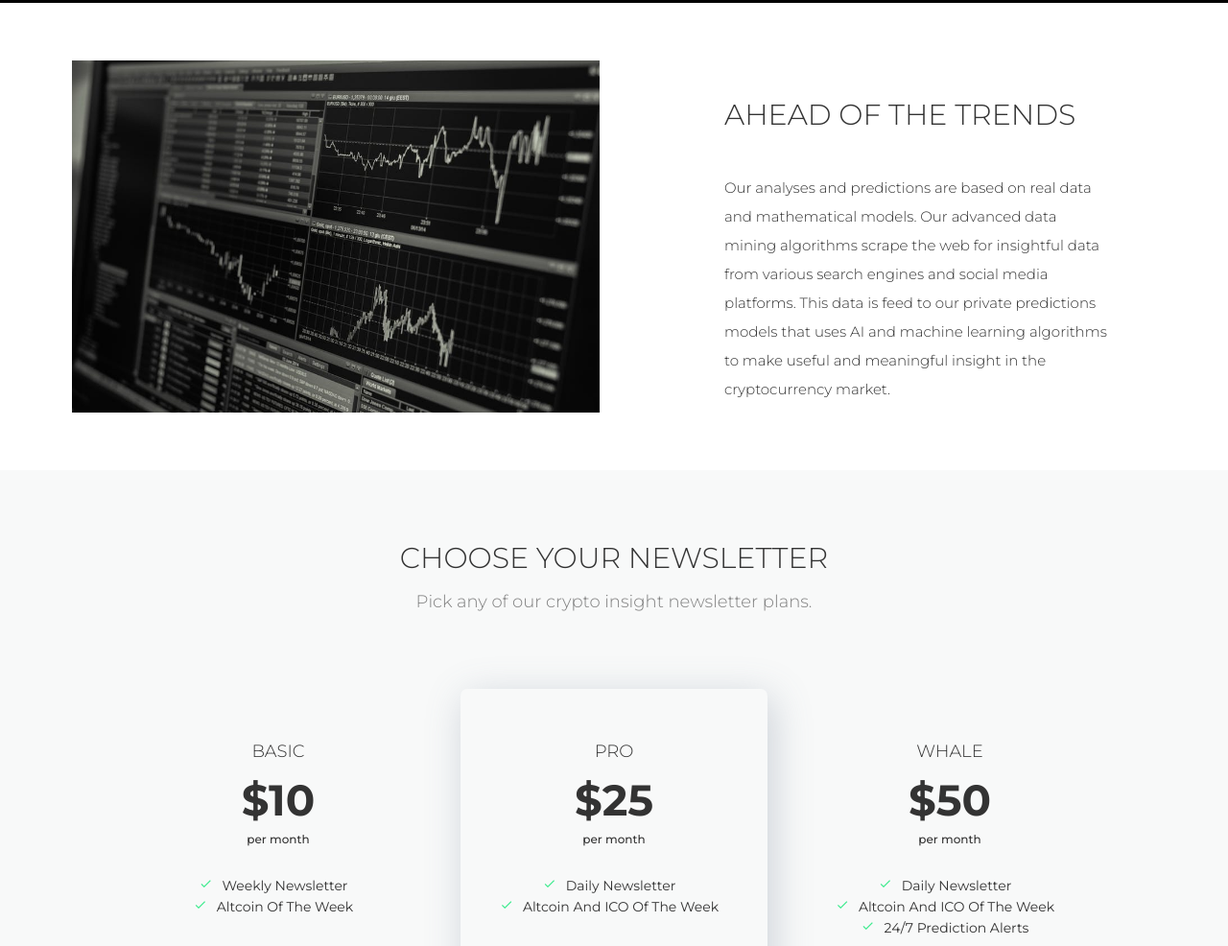
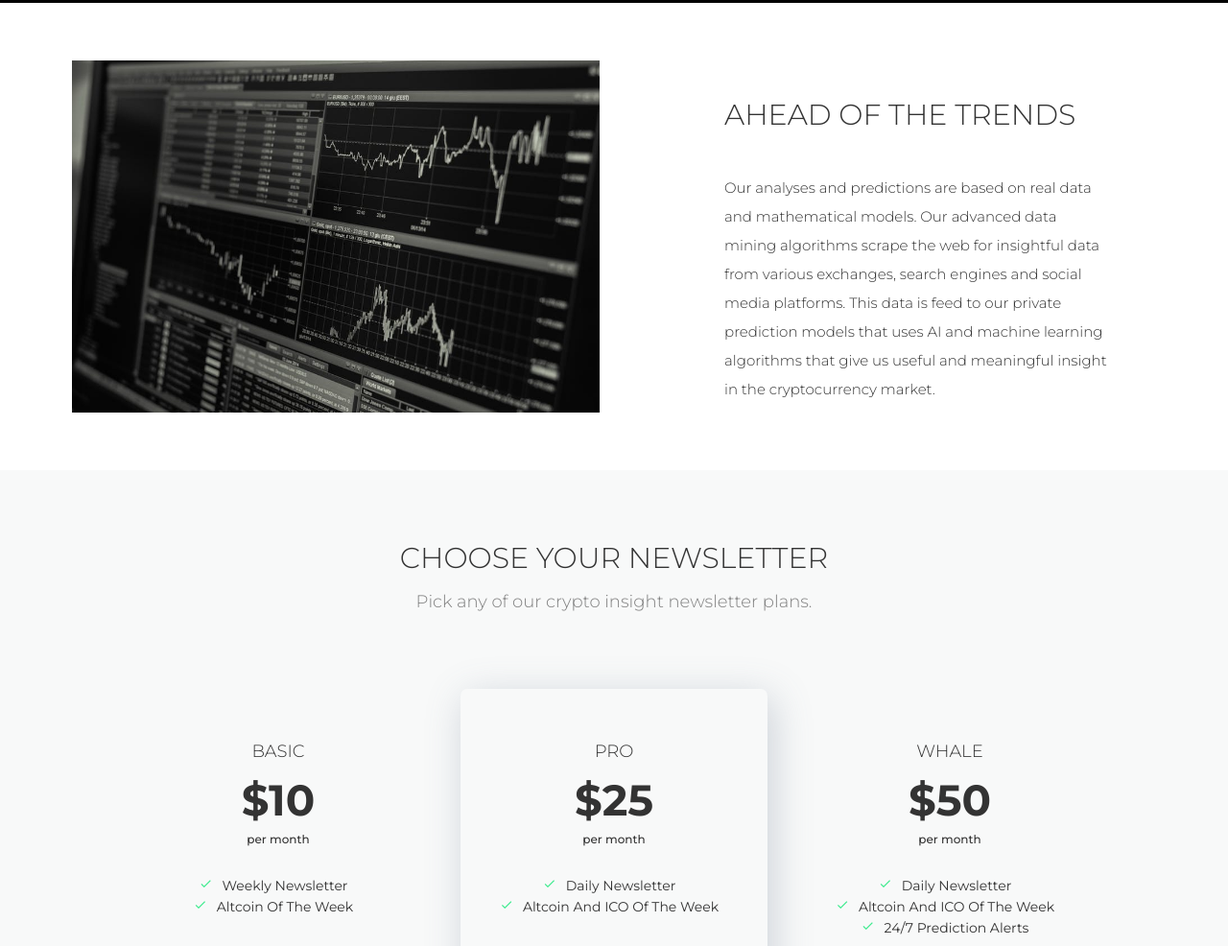
Before and after one commit to 004dk/crypto, a plain HTML site: page index.html in a window 1280 px wide. Shown: the part 1249-2235 px from the top of the page at 96% size. Drawn offline with nearby package versions, Linux system fonts and the light colour scheme.

Commit message:
Update index.html

```diff
--- a/index.html
+++ b/index.html
@@ -107,7 +107,7 @@
 
             <div class="imac-section-desc">
 
-            <span> Our analyses and predictions are based on real data and mathematical models. Our advanced data mining algorithms scrape the web for insightful data from various search engines and social media platforms. This data is feed to our private predictions models that uses AI and machine learning algorithms to make useful and meaningful insight in the cryptocurrency market. </span>
+            <span> Our analyses and predictions are based on real data and mathematical models. Our advanced data mining algorithms scrape the web for insightful data from various exchanges, search engines and social media platforms. This data is feed to our private prediction models that uses AI and machine learning algorithms that give us useful and meaningful insight in the cryptocurrency market. </span>
             </div>
         </div>
     </div>
```
